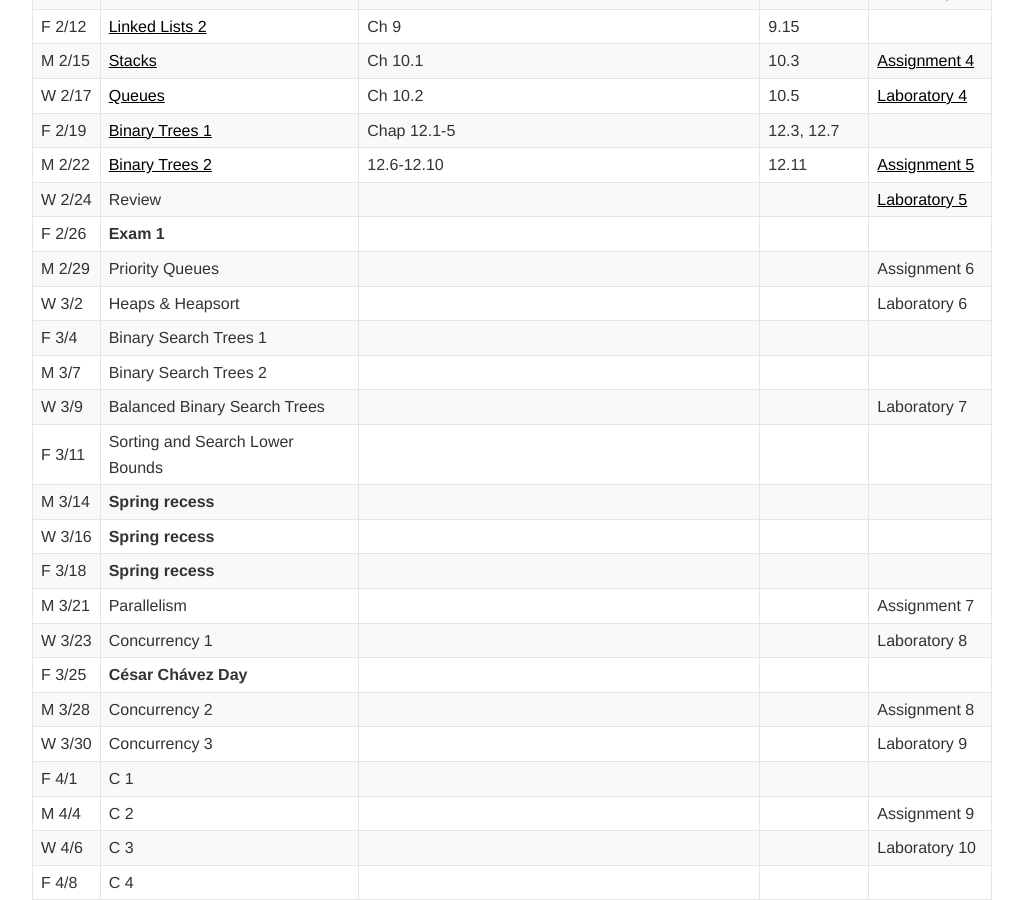
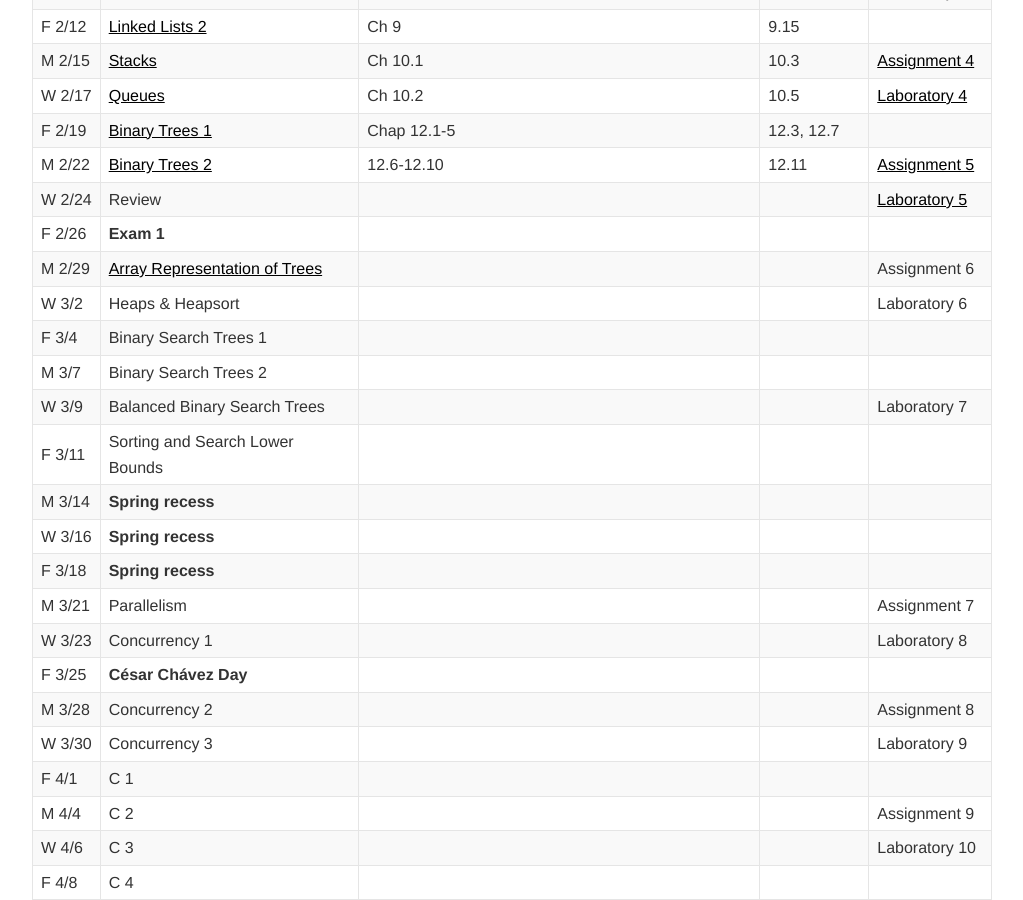
Before and after one commit to jacksonjw12/mbannister.github.io, a Jekyll site: the page built from _teaching/62-s16/index.md, in a window 1280 px wide and 900 px high, scrolled down 2653 px. Shown: the whole window, without its empty margins (128-1151 px from the left). Built offline with Jekyll 4.4.1, drawn with Linux system fonts in a browser that asks for light colours; formulas are drawn with MathJax 3.

Commit message:
Add new lecture to 62

```diff
--- a/_teaching/62-s16/index.md
+++ b/_teaching/62-s16/index.md
@@ -110,7 +110,7 @@ F 2/19 | [Binary Trees 1](Lecture14/Lecture14.pdf) | Chap 12.1-5 | 12.3, 12.7
 M 2/22 | [Binary Trees 2](Lecture15/Lecture15.pdf) | 12.6-12.10 | 12.11 | [Assignment 5](Assignment05/Assignment05.html) <!-- Week 5 -->
 W 2/24 | Review | | | [Laboratory 5](Lab05/Lab05.pdf) <!-- Lecture 15 -->
 F 2/26 | __Exam 1__ |
-M 2/29 | Priority Queues | | | Assignment 6 <!-- Week 6 -->
+M 2/29 | [Array Representation of Trees](Lecture16/Lecture16.pdf) | | | Assignment 6 <!-- Week 6 -->
 W 3/2  | Heaps & Heapsort | | | Laboratory 6 <!-- Send out low grade notifications -->
 F 3/4  | Binary Search Trees 1 |
 M 3/7  | Binary Search Trees 2 | | |  <!-- Week 7 -->
```
Also changed, not shown: 1 other file.
